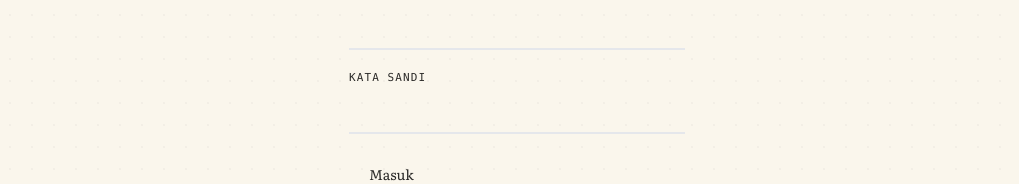
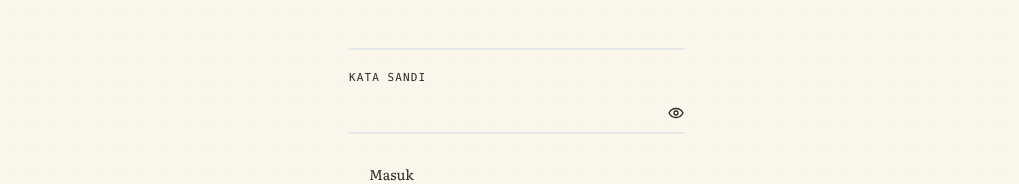
Before and after one commit to 404-DevNotFound/secarikkertas, a React (Vite) app: page /login in a window 1280 px wide. Shown: the part 228-412 px from the top of the page, without its empty margins (123-1142 px from the left). Built offline with nearby package versions, Linux system fonts and the light colour scheme.

Commit message:
tambahin icon mata

```diff
--- /dev/null
+++ b/src/components/common/PasswordField.jsx
@@ -0,0 +1,45 @@
+import { useState } from 'react'
+
+export default function PasswordField({ label, error, ...props }) {
+  const [terlihat, setTerlihat] = useState(false)
+
+  return (
+    <div className="mb-5">
+      {label && (
+        <label className="block font-mono text-[11px] uppercase tracking-widest text-tinta-faint mb-1.5">
+          {label}
+        </label>
+      )}
+      <div className="relative">
+        <input
+          type={terlihat ? 'text' : 'password'}
+          className={`w-full px-0 py-2 pr-8 bg-transparent border-0 border-b-2 outline-none font-baca text-tinta placeholder:text-tinta-faint/60 focus:border-stempel transition-colors ${
+            error ? 'border-stabilo' : 'border-kertas-line'
+          }`}
+          {...props}
+        />
+        <button
+          type="button"
+          onClick={() => setTerlihat((v) => !v)}
+          className="absolute right-0 top-1/2 -translate-y-1/2 text-tinta-faint hover:text-tinta-soft"
+          tabIndex={-1}
+          aria-label={terlihat ? 'Sembunyikan kata sandi' : 'Tampilkan kata sandi'}
+        >
+          {terlihat ? (
+            <svg width="18" height="18" viewBox="0 0 18 18" fill="none">
+              <path d="M2 9c1.5-3 4-4.5 7-4.5s5.5 1.5 7 4.5c-1.5 3-4 4.5-7 4.5S3.5 12 2 9Z" stroke="currentColor" strokeWidth="1.3" />
+              <circle cx="9" cy="9" r="2" stroke="currentColor" strokeWidth="1.3" />
+              <line x1="2" y1="16" x2="16" y2="2" stroke="currentColor" strokeWidth="1.3" />
+            </svg>
+          ) : (
+            <svg width="18" height="18" viewBox="0 0 18 18" fill="none">
+              <path d="M2 9c1.5-3 4-4.5 7-4.5s5.5 1.5 7 4.5c-1.5 3-4 4.5-7 4.5S3.5 12 2 9Z" stroke="currentColor" strokeWidth="1.3" />
+              <circle cx="9" cy="9" r="2" stroke="currentColor" strokeWidth="1.3" />
+            </svg>
+          )}
+        </button>
+      </div>
+      {error && <p className="font-mono text-xs text-stabilo mt-1.5">{error}</p>}
+    </div>
+  )
+}
--- a/src/pages/LoginPage.jsx
+++ b/src/pages/LoginPage.jsx
@@ -2,6 +2,7 @@ import { useState } from 'react'
 import { useNavigate, Link } from 'react-router-dom'
 import { useAuth } from '../context/AuthContext'
 import InputField from '../components/common/InputField'
+import PasswordField from '../components/common/PasswordField'
 import Button from '../components/common/Button'
 import Captcha from '../components/common/Captcha'
 
@@ -28,7 +29,7 @@ export default function LoginPage() {
       await login(username, password, captchaToken)
       navigate('/dashboard')
     } catch (err) {
-      setError(err.response?.data?.message || 'Username atau kata sandi salah')
+      setError(err.response?.data?.message || 'Gagal terhubung ke server, coba lagi')
     } finally {
       setLoading(false)
     }
@@ -39,7 +40,7 @@ export default function LoginPage() {
       <h1 className="font-judul text-2xl font-semibold text-tinta mb-8">Masuk</h1>
       <form onSubmit={handleSubmit}>
         <InputField label="Username" value={username} onChange={(e) => setUsername(e.target.value)} />
-        <InputField label="Kata Sandi" type="password" value={password} onChange={(e) => setPassword(e.target.value)} />
+        <PasswordField label="Kata Sandi" value={password} onChange={(e) => setPassword(e.target.value)} />
         <Captcha onVerify={setCaptchaToken} />
         {error && <p className="font-mono text-xs text-stabilo mb-4">{error}</p>}
         <Button type="submit" disabled={loading} className="w-full sm:w-auto">
--- a/src/pages/RegisterPage.jsx
+++ b/src/pages/RegisterPage.jsx
@@ -2,6 +2,7 @@ import { useState } from 'react'
 import { useNavigate, Link } from 'react-router-dom'
 import { useAuth } from '../context/AuthContext'
 import InputField from '../components/common/InputField'
+import PasswordField from '../components/common/PasswordField'
 import Button from '../components/common/Button'
 import Captcha from '../components/common/Captcha'
 
@@ -37,7 +38,7 @@ export default function RegisterPage() {
       await register(nama, username, password, captchaToken)
       navigate('/dashboard')
     } catch (err) {
-      setError(err.response?.data?.message || 'Gagal mendaftar, coba lagi')
+      setError(err.response?.data?.message || 'Gagal terhubung ke server, coba lagi')
     } finally {
       setLoading(false)
     }
@@ -54,7 +55,7 @@ export default function RegisterPage() {
           onChange={(e) => setUsername(e.target.value.toLowerCase())}
           placeholder="huruf-kecil_angka"
         />
-        <InputField label="Kata Sandi" type="password" value={password} onChange={(e) => setPassword(e.target.value)} />
+        <PasswordField label="Kata Sandi" value={password} onChange={(e) => setPassword(e.target.value)} />
         <Captcha onVerify={setCaptchaToken} />
         {error && <p className="font-mono text-xs text-stabilo mb-4">{error}</p>}
         <Button type="submit" disabled={loading} className="w-full sm:w-auto">
```
